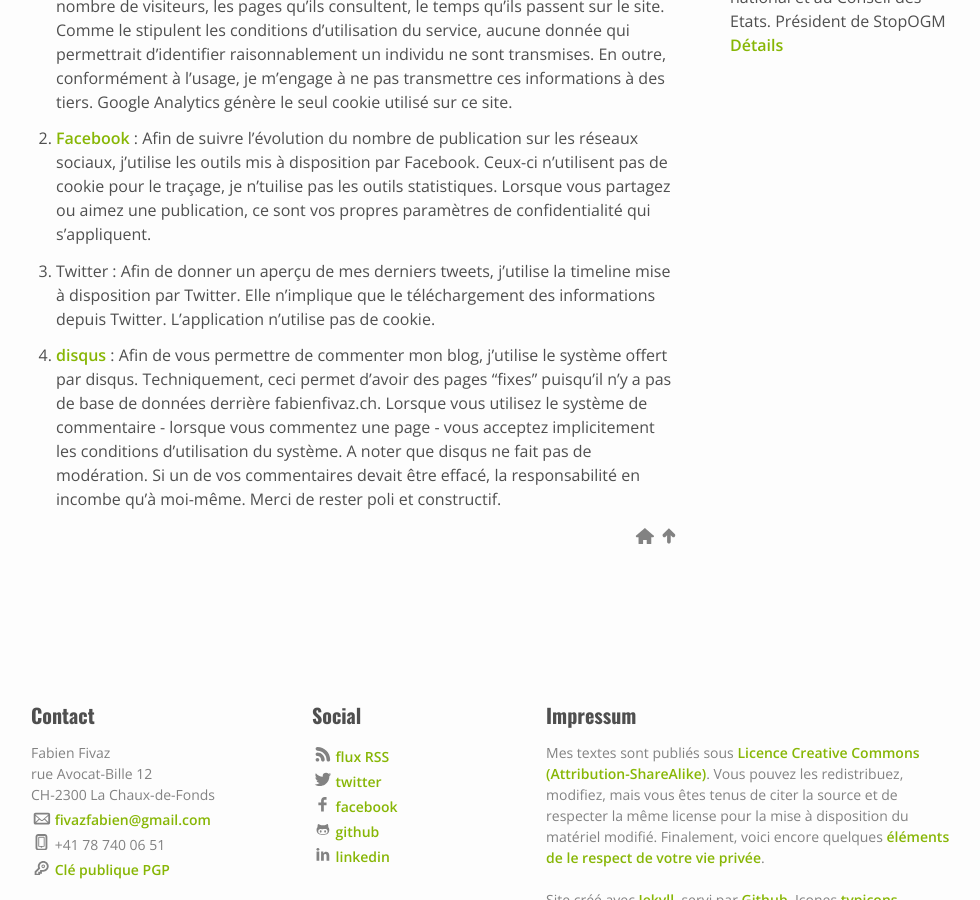
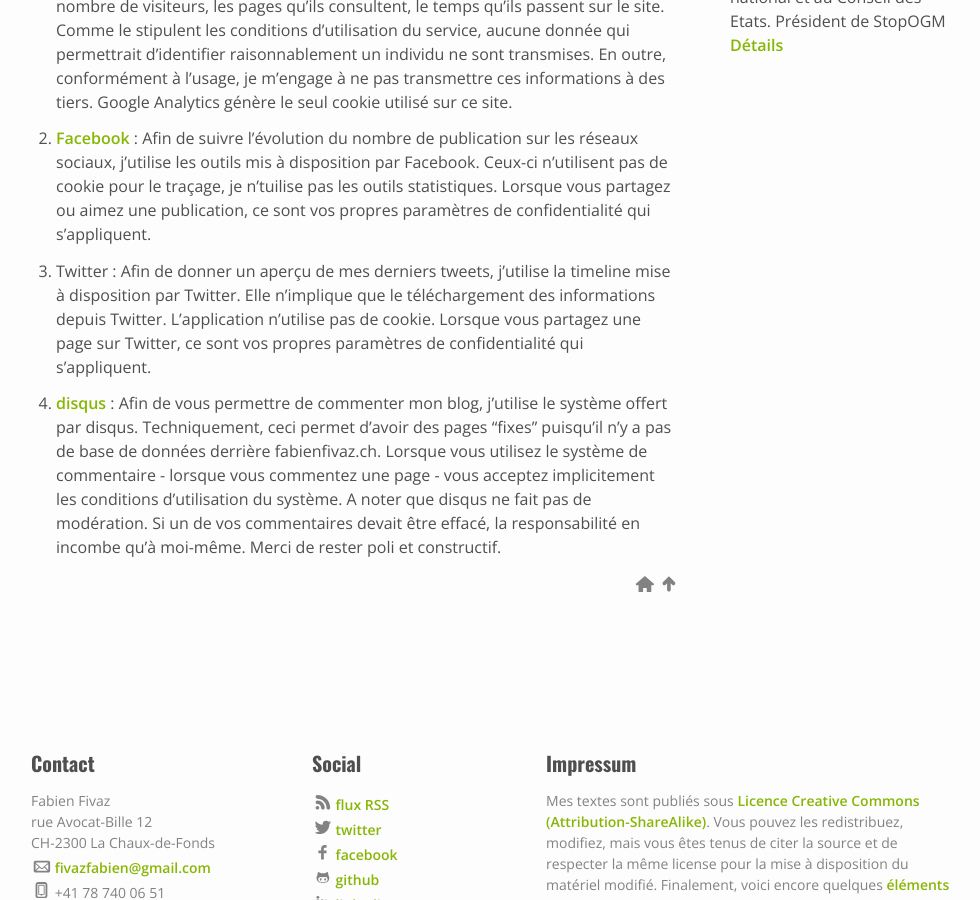
Before and after one commit to ffivaz/ffivaz.github.io, a Jekyll site: the page built from impressum.md, in a window 1280 px wide and 900 px high, scrolled down 639 px. Shown: the whole window, without its empty margins (19-999 px from the left). Built offline with Jekyll 4.4.1, drawn with Linux system fonts in a browser that asks for light colours; nearby versions of some CDN libraries.

Commit message:
Impressum

```diff
--- a/impressum.md
+++ b/impressum.md
@@ -24,7 +24,7 @@
 ce sont vos propres paramètres de confidentialité qui s'appliquent.
 
 3. Twitter : Afin de donner un aperçu de mes derniers tweets, j'utilise la timeline mise à disposition par Twitter. Elle n'implique que le téléchargement des informations depuis Twitter.
-L'application n'utilise pas de cookie.
+L'application n'utilise pas de cookie. Lorsque vous partagez une page sur Twitter, ce sont vos propres paramètres de confidentialité qui s'appliquent.
 
 4. [disqus](https://help.disqus.com/customer/portal/articles/466259-privacy-policy "Paramètre de confidentialité disqus") : Afin de vous permettre de commenter mon blog, j'utilise le
 système offert par disqus. Techniquement, ceci permet d'avoir des pages "fixes" puisqu'il n'y a pas de base de données derrière fabienfivaz.ch. Lorsque vous utilisez le système de
```
